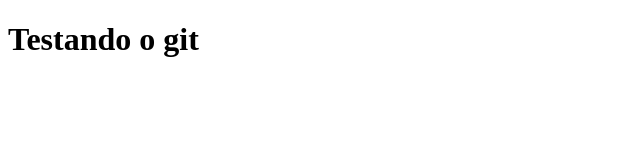
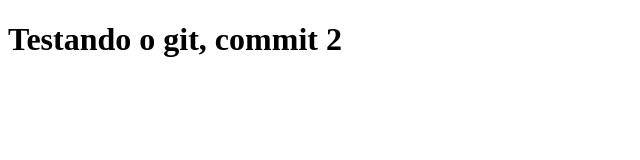
Before and after one commit to mesquitta06/portfolio, a plain HTML site: page index.html in a window 1280 px wide. Shown: the whole page, without its empty margins (0-640 px from the left). Drawn offline with Linux system fonts and the light colour scheme.

```diff
--- a/index.html
+++ b/index.html
@@ -7,7 +7,7 @@
     <title>Document</title>
 </head>
 <body>
-    <h1>Testando o git</h1>
+    <h1>Testando o git, commit 2</h1>
 
 </body>
 </html>
```
Also changed, not shown: login.html (+1 -1 lines).
